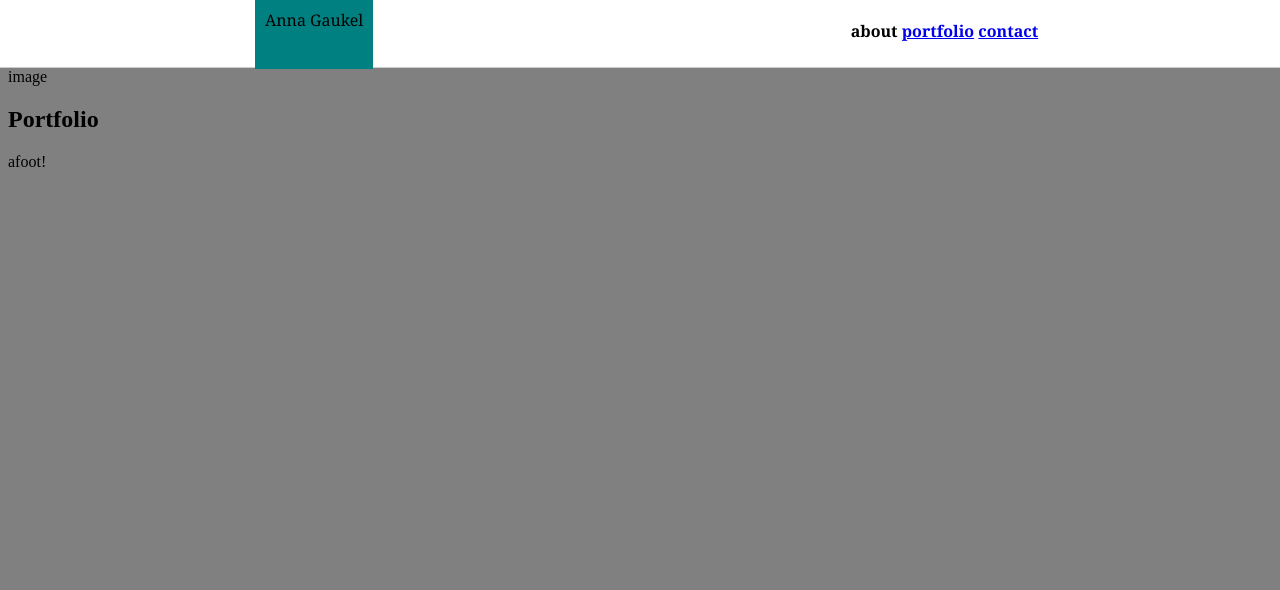
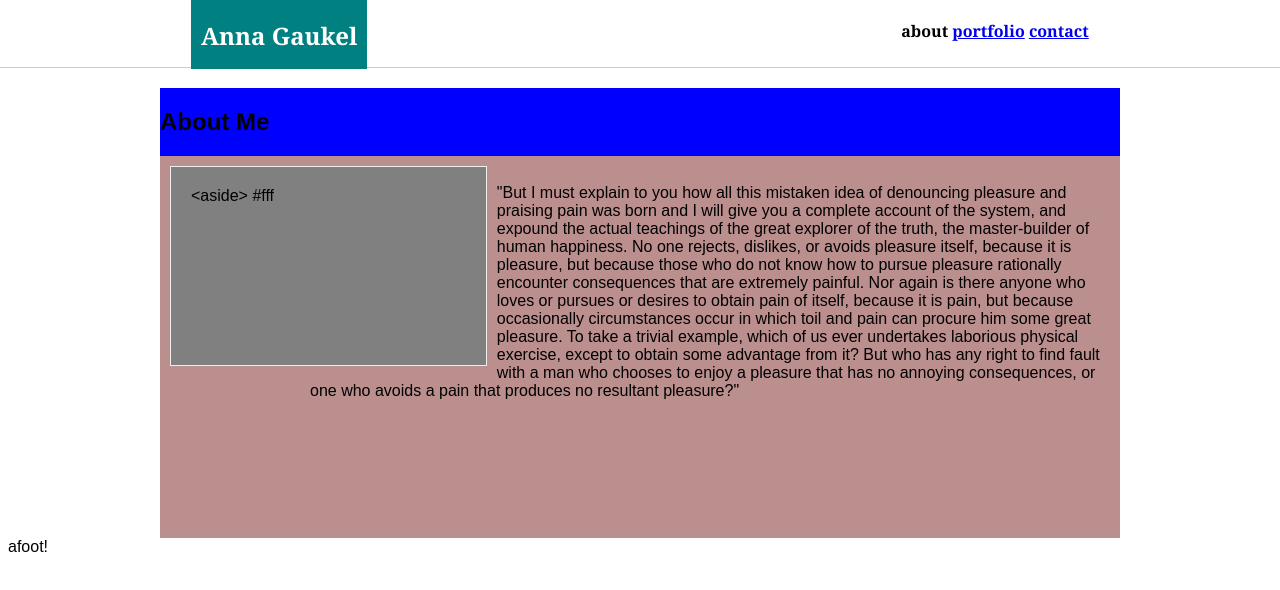
Before and after one commit to argaukel/Basic-Portfolio, a plain HTML site: page index.html in a window 1280 px wide. Drawn offline with Linux system fonts and the light colour scheme.

Commit message:
hw11029311

```diff
--- a/assets/css/style.css
+++ b/assets/css/style.css
@@ -8,7 +8,7 @@ header {
     background-color: #ffffff;
     height: 80px;
     padding: 10px;
-    padding-right: 20%;
+    padding-right: 16%;
     border: 1px solid #cccccc;
     text-align: right;
     margin-top: -20px;
@@ -20,18 +20,73 @@ header {
 .logo {
     position: absolute;
     background-color:teal;
+    color: white;
     height: 70px;
     margin-top: 0;
-    margin-left: 20%;
-    padding: 10px;
+    margin-left: 15%;
+    padding-left: 10px;
+    padding-right: 10px;
+    /* padding: 10px; */
     float: left;
+}
+
+body {
+    font-family: Arial, Helvetica, sans-serif;
+    }
+/* .clearfix::after {
+        content: " ";
+        display: block;
+        } */
+
+main {
 
 }
 
-body {
-    clear: both;
-    background-color: gray;
-    }
-main {
+#full {
+        clear: both;
+        overflow: auto;
+        background-color:rosybrown;
+        position: relative;
+        width: 960px;
+        height: 450px;
+        margin: auto;
+        margin-top: 20px;
+        /* padding-left: 20px; */
 
+        }
+
+.title {
+    background-color: blue;
+    /* position: absolute; */
+    float: left;
+    width: 960px;
 }
+
+.text {
+    /* float: left; */
+   /* position: relative; */
+   margin-top: 10%;
+   margin-left: 150px;
+/*     height: 120px;
+   width: 120px; */
+   /* background-color:green; */
+}
+
+aside {
+    /* float: left;
+    /* position: absolute;  */
+    margin-top: 10px;
+    /* margin-left: 20px;
+    height: 120px;
+    width: 120px;
+    background-color:violet;  */
+
+  float: left;
+  width: 33%;
+  height: 200px;
+  padding: 20px;
+  margin: 10px;
+  text-decoration-color: white;
+  background: gray;
+  border: 1px solid #eee;
+}
--- a/index.html
+++ b/index.html
@@ -11,23 +11,28 @@
        <div class="container">
            <header>
                 <div class="logo">
-                    Anna Gaukel
+                    <h2>Anna Gaukel</h2>
                 </div>
                 <h4>about
                 <a href="portfolio.html">portfolio</a>
                 <a href="contact.html">contact</a>
                 </h4>
             </header>
-            <div class="clearfix">
-                <aside>
-                    image
-                </aside>
-                <main>
-                    <h2>Portfolio</h2>
-                </main>
+            <main>
+                <section id="full">
+                    <div class="title">
+                        <h2>About Me</h2>
+                    </div>
+                    <aside>
+                        &lt;aside&gt; #fff
+                    </aside>
+                    <div class="text">
+                            "But I must explain to you how all this mistaken idea of denouncing pleasure and praising pain was born and I will give you a complete account of the system, and expound the actual teachings of the great explorer of the truth, the master-builder of human happiness. No one rejects, dislikes, or avoids pleasure itself, because it is pleasure, but because those who do not know how to pursue pleasure rationally encounter consequences that are extremely painful. Nor again is there anyone who loves or pursues or desires to obtain pain of itself, because it is pain, but because occasionally circumstances occur in which toil and pain can procure him some great pleasure. To take a trivial example, which of us ever undertakes laborious physical exercise, except to obtain some advantage from it? But who has any right to find fault with a man who chooses to enjoy a pleasure that has no annoying consequences, or one who avoids a pain that produces no resultant pleasure?"
+                    </div>
 
-            </div>
 
+                </section>
+            </main>
             <footer>
                 afoot!
             </footer>
```
